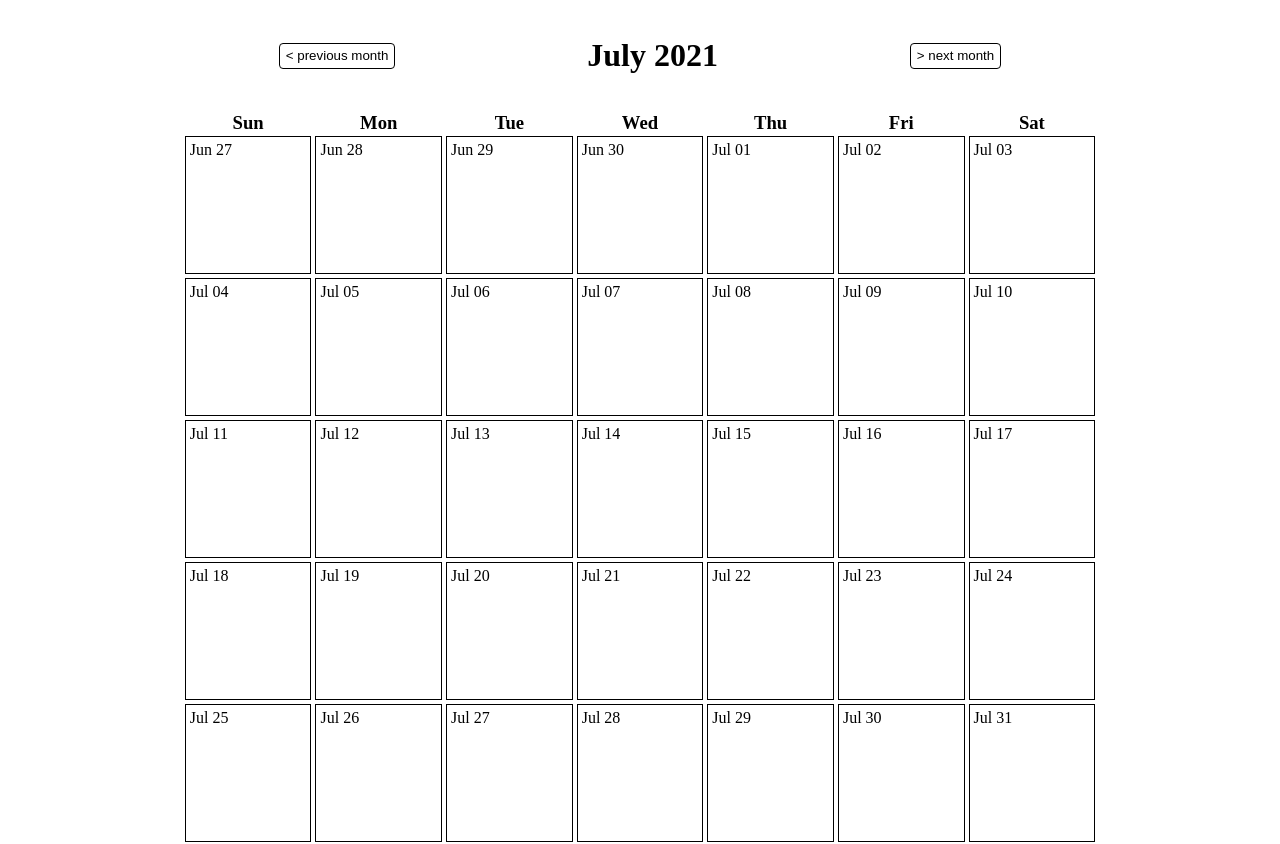
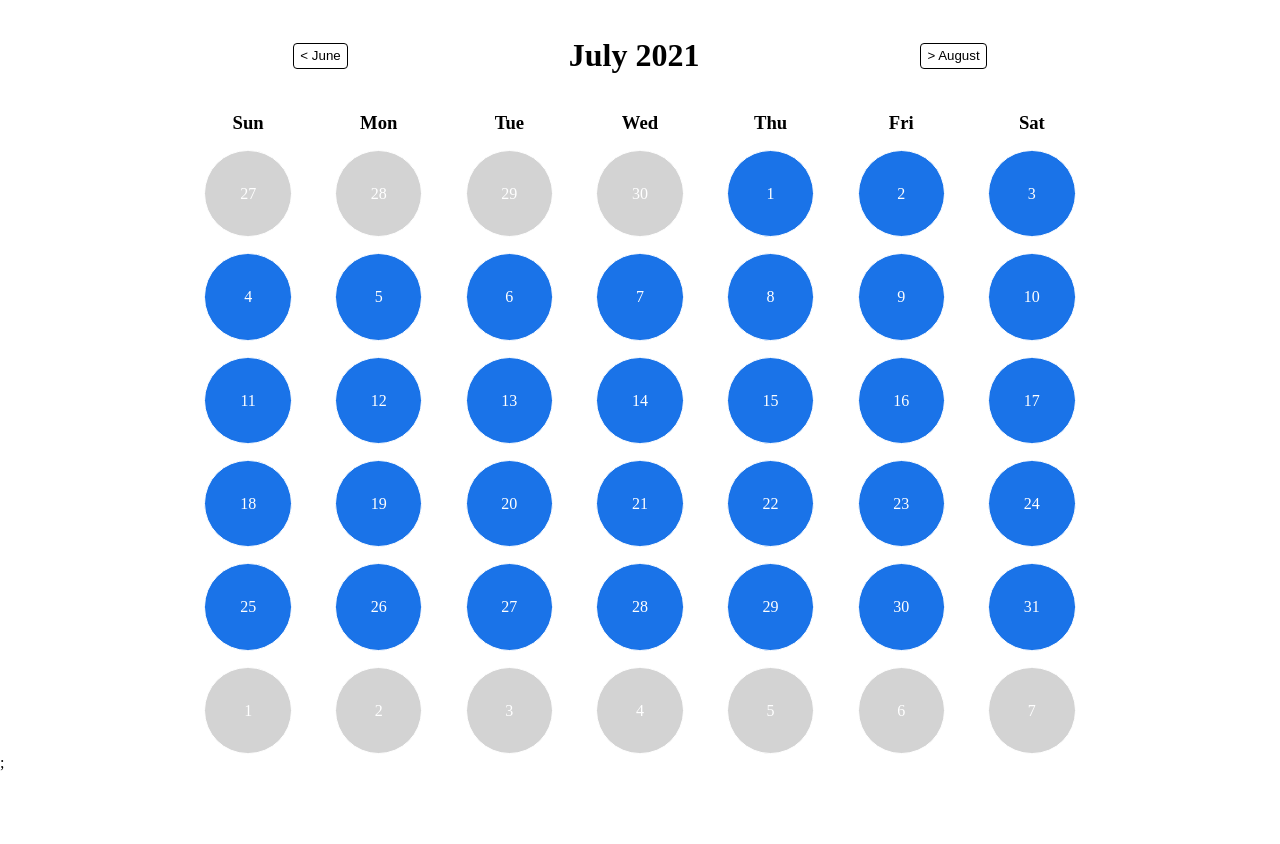
Before and after one commit to ayershov777/availability-picker, a React (Create React App) app in the folder client/: page / in a window 1280 px wide. Shown: the top 844 px of the page. After the commit the page ends 800 px from the top, so only its background shows below. Built offline with nearby package versions, Linux system fonts and the light colour scheme.

Commit message:
:sparkles: made the cells round, also updated the useViewport hook

```diff
--- a/client/src/components/Scheduler/MonthPicker.tsx
+++ b/client/src/components/Scheduler/MonthPicker.tsx
@@ -50,11 +50,11 @@ function MonthPicker() {
     return (
         <Container>
             <Button onClick={handleClickPrevious}>
-                &lt; previous month
+                &lt; {MONTHS[monthIndex - 1]}
             </Button>
             <h1>{month} {year}</h1>
             <Button onClick={handleClickNext}>
-                &gt; next month
+                &gt; {MONTHS[monthIndex + 1]}
             </Button>
         </Container>
     );
--- a/client/src/components/Scheduler/Scheduler.tsx
+++ b/client/src/components/Scheduler/Scheduler.tsx
@@ -15,6 +15,7 @@ const Container = styled.div`
 const Grid = styled.div`
     display: grid;
     grid-template-columns: repeat(7, 1fr);
+    row-gap: 16px;
 `;
 
 const WeekdayLabel = styled.div`
--- a/client/src/components/Scheduler/SchedulerCell.tsx
+++ b/client/src/components/Scheduler/SchedulerCell.tsx
@@ -1,28 +1,36 @@
-import { useDispatch } from "react-redux";
+import { useDispatch, useSelector } from "react-redux";
 import styled from "styled-components";
+import CSS from "csstype";
 import { setSelectedDateAction } from "../../redux/actions";
-import useScreenSize, { Breakpoints, ScreenSize } from '../../hooks/useScreenSize';
+import { getMonthIndex } from "../../redux/selectors";
 
-const Cell = styled.div`
-    border: 1px solid black;
-    margin: 2px;
-    padding: 4px;
-    height: calc(100vw/10);
+type CellProps = {
+    backgroundColor: CSS.Property.BackgroundColor;
+}
 
-    @media (max-width: ${Breakpoints.Small}px) {
-        margin: 3px;
+const Cell = styled.div<CellProps>`
+    margin: auto;
     height: calc(100vw/15);
     border: none;
     width: calc(100vw/15);
     line-height: calc(100vw/15);
     border-radius: 50%;
     text-align: center;
+    background-color: ${props => props.backgroundColor};
+    color: white;
+    border: 1px solid white;
+    cursor: pointer;
 
     &:hover {
-            background-color: #1a73e8;
-            color: white;
+        background-color: white;
+        color: black;
+        border: 1px solid ${props => props.backgroundColor};
     }
-    }
+`;
+
+const Wrapper = styled.div`
+    width: 100%;
+    height: 100%;
 `;
 
 type SchedulerCellProps = {
@@ -31,19 +39,33 @@ type SchedulerCellProps = {
 
 function SchedulerCell({ date }: SchedulerCellProps) {
     const dispatch = useDispatch();
+    const monthIndex = useSelector(getMonthIndex);
+
+    const backgroundColor = getBackgroundColor(monthIndex, date.getMonth());
 
     function selectDay() {
-        dispatch(setSelectedDateAction(date))
+        dispatch(setSelectedDateAction(date));
     }
 
     function handleClick() {
         selectDay();
     }
+
     return (
-        <Cell onClick={handleClick}>
-            {useScreenSize() >= ScreenSize.Small ? date.toDateString().substring(4, 10) : date.getDate()}
+        <Wrapper>
+            <Cell onClick={handleClick} backgroundColor={backgroundColor}>
+                {date.getDate()}
             </Cell>
+        </Wrapper>
     );
 }
 
+function getBackgroundColor(selectedMonth: number, cellMonth: number) {
+    if(selectedMonth === cellMonth) {
+        return "#1a73e8";
+    }
+
+    return "lightgray";
+}
+
 export default SchedulerCell;
--- a/client/src/hooks/useScreenSize.ts
+++ /dev/null
@@ -1,51 +0,0 @@
-import { useEffect, useState } from "react";
-
-export enum ScreenSize { XSmall, Small, Medium, Large, XLarge, XXLarge };
-export enum Breakpoints { XSmall=0, Small=576, Medium=768, Large=992, XLarge=1200, XXLarge=1400 };
-
-const queries = [
-	`(max-width: ${Breakpoints.Small-1}px)`,
-	`(min-width: ${Breakpoints.Small}px) and (max-width: ${Breakpoints.Medium-1}px)`,
-	`(min-width: ${Breakpoints.Medium}px) and (max-width: ${Breakpoints.Large-1}px)`,
-	`(min-width: ${Breakpoints.Large}px) and (max-width: ${Breakpoints.XLarge-1}px)`,
-	`(min-width: ${Breakpoints.XLarge}px) and (max-width: ${Breakpoints.XXLarge-1}px)`,
-	`(min-width: ${Breakpoints.XXLarge}px)`,
-];
-
-const mediaQueryLists = queries.map((q) => window.matchMedia(q));
-
-function getSize () {
-	const isMatch = (idx: ScreenSize) => mediaQueryLists[idx].matches;
-
-	switch(true) {
-		case isMatch(ScreenSize.XSmall):
-			return ScreenSize.XSmall;
-		case isMatch(ScreenSize.Small):
-			return ScreenSize.Small;
-		case isMatch(ScreenSize.Medium):
-			return ScreenSize.Medium;
-		case isMatch(ScreenSize.Large):
-			return ScreenSize.Large;
-		case isMatch(ScreenSize.XLarge):
-			return ScreenSize.XLarge;
-		case isMatch(ScreenSize.XXLarge):
-			return ScreenSize.XXLarge;
-		default:
-			throw new Error("no queries match");
-	}
-}
-
-export default function useScreenSize() {
-	const [size, setSize] = useState(getSize);
-
-    useEffect(() => {
-		const handler = () => setSize(getSize);
-		mediaQueryLists.forEach((mql) => mql.addEventListener("change", handler));
-
-		return () => (
-			mediaQueryLists.forEach((mql) => mql.removeEventListener("change", handler))
-		);
-	}, []);
-
-	return size;
-}
```
Also changed, not shown: client/src/hooks/useViewport.ts (added, +44 -0 lines). Lines whose indentation alone changed are shown as unchanged.
